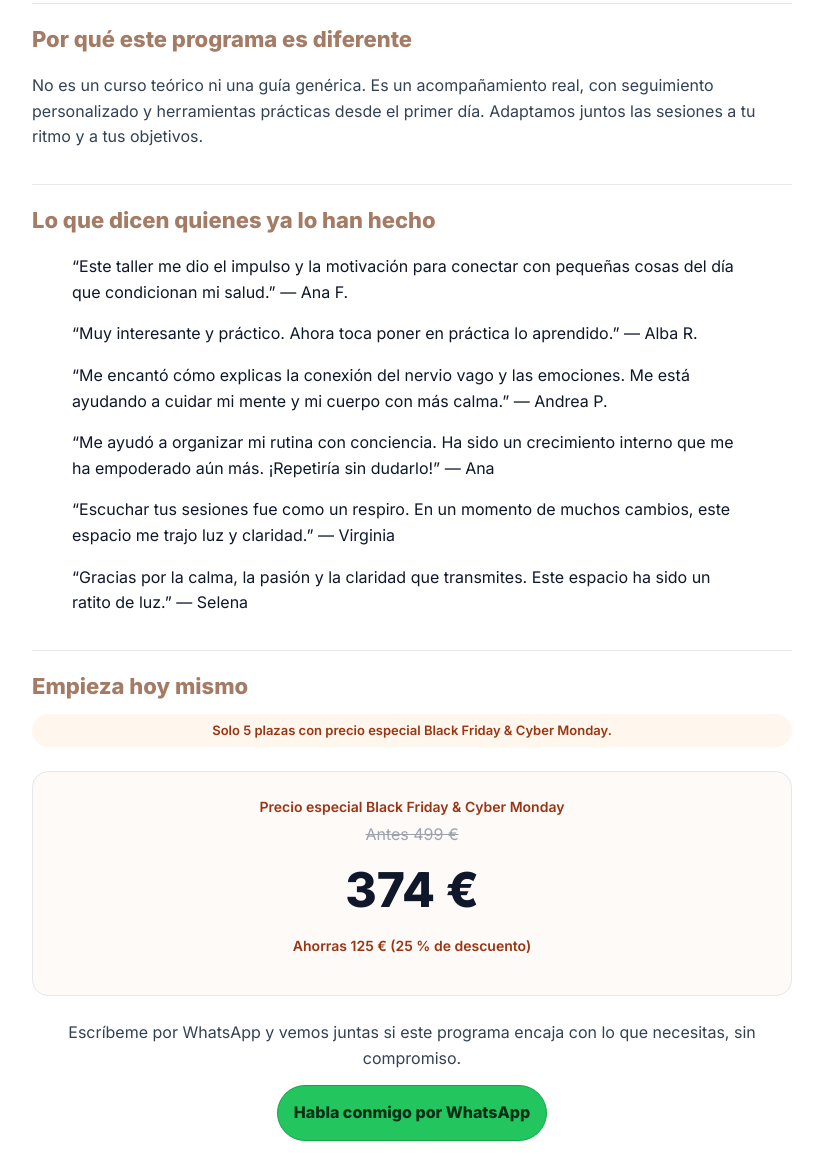
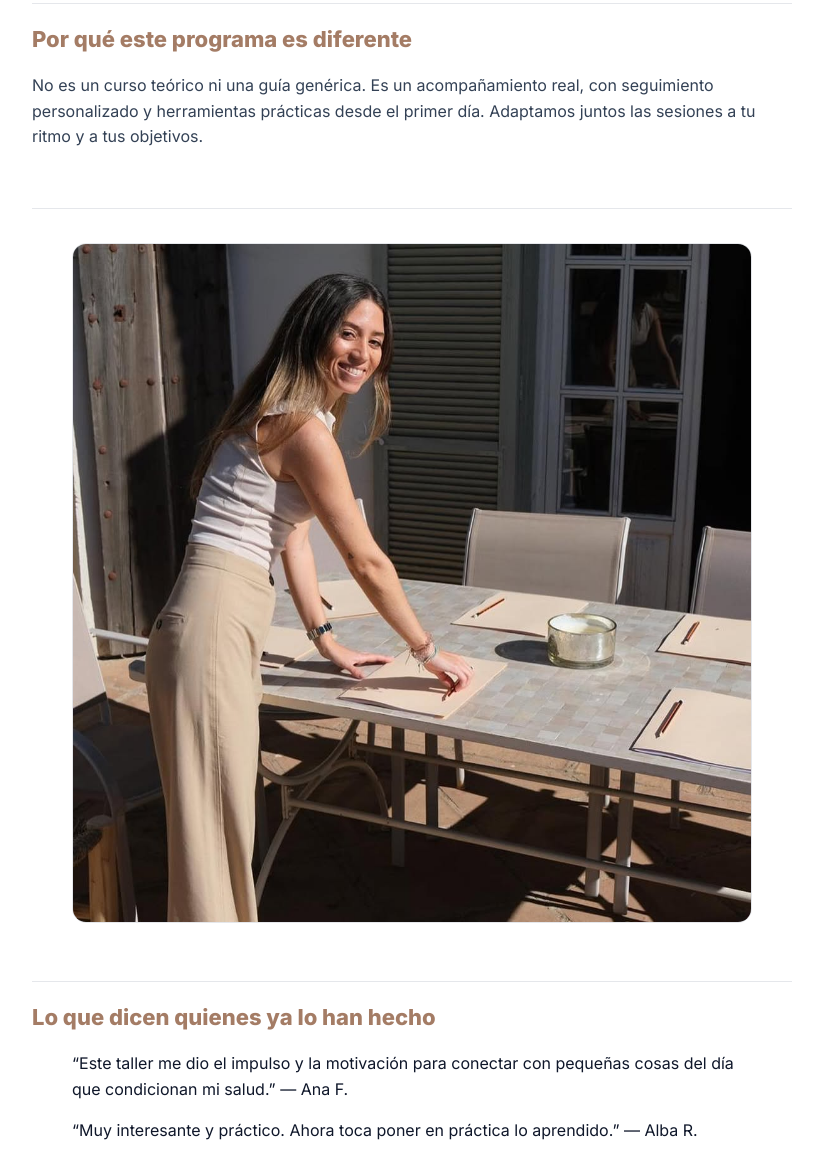
Before and after one commit to IreneAmezcua/programa-personalizado, a plain HTML site: page index.html in a window 1280 px wide. Shown: the part 2956-4113 px from the top of the page, without its empty margins (228-1051 px from the left). Drawn offline with Linux system fonts and the light colour scheme.

Commit message:
Update index.html

```diff
--- a/index.html
+++ b/index.html
@@ -130,6 +130,17 @@
       font-size:15px;
     }
 
+    /* Bloque foto intermedio */
+    .photo-break {
+      margin: 24px 0;
+    }
+    .photo-break .full-width-img {
+      width: 100%;
+      display: block;
+      border-radius: 14px;
+      border: 1px solid var(--line);
+    }
+
     /* Lead corta solo en móvil, lead larga solo en desktop */
     @media (max-width: 768px){
       .lead-long{display:none;}
@@ -253,6 +264,15 @@
         <p class="muted">
           No es un curso teórico ni una guía genérica. Es un acompañamiento real, con seguimiento personalizado y herramientas prácticas desde el primer día. Adaptamos juntos las sesiones a tu ritmo y a tus objetivos.
         </p>
+      </section>
+
+      <!-- FOTO INTERMEDIA -->
+      <section class="photo-break">
+        <figure>
+          <img src="img/irene-programa.jpg"
+               alt="Irene Amezcua durante una sesión del programa personalizado"
+               class="full-width-img">
+        </figure>
       </section>
 
       <!-- TESTIMONIOS -->
```
